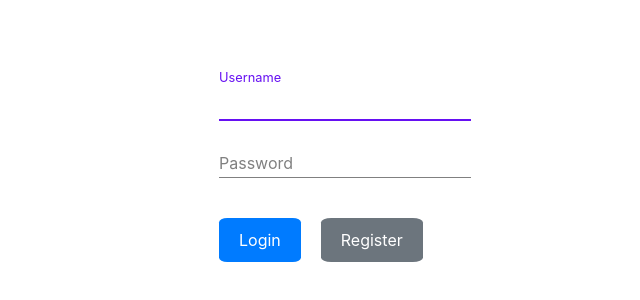
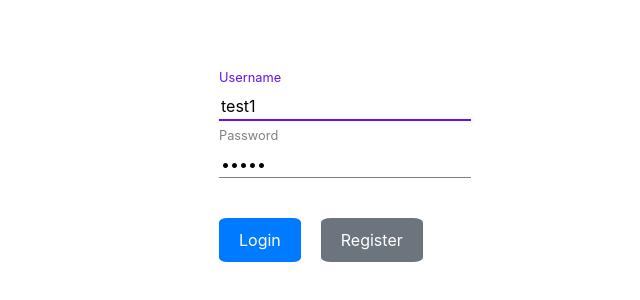
Before and after one commit to ibrahimdenizz/chat-app, a React (Create React App) app in the folder client/: page /login in a window 1280 px wide. Shown: the part 218-518 px from the top of the page, without its empty margins (295-935 px from the left). Built offline with nearby package versions, Linux system fonts and the light colour scheme.

Commit message:
Add default login account

```diff
--- a/client/src/pages/Login.js
+++ b/client/src/pages/Login.js
@@ -11,8 +11,8 @@ let URL =
     : "http://localhost:5000/api/auth";
 
 const Login = ({ onSetUser }) => {
-  const [username, setUsername] = useState("");
-  const [password, setPassword] = useState("");
+  const [username, setUsername] = useState("test1");
+  const [password, setPassword] = useState("test1");
   const [error, setError] = useState({
     top: "",
     username: "",
```
